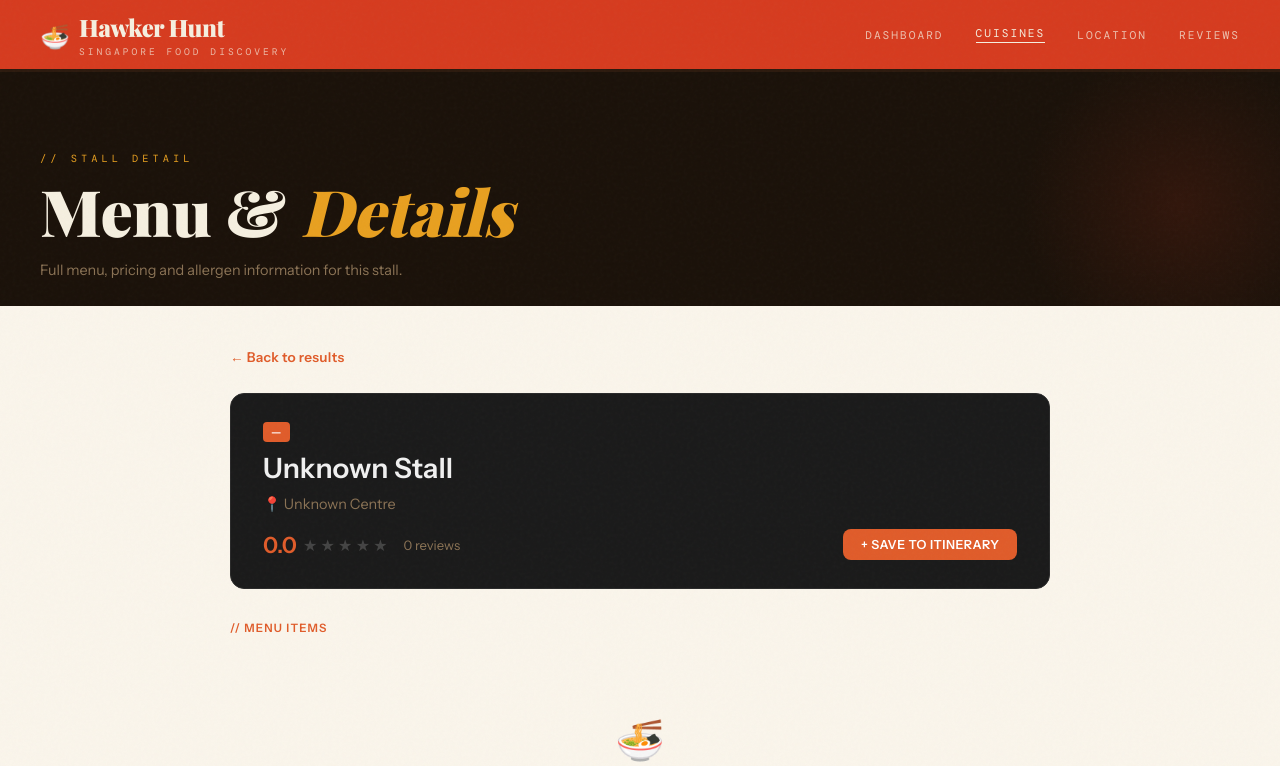
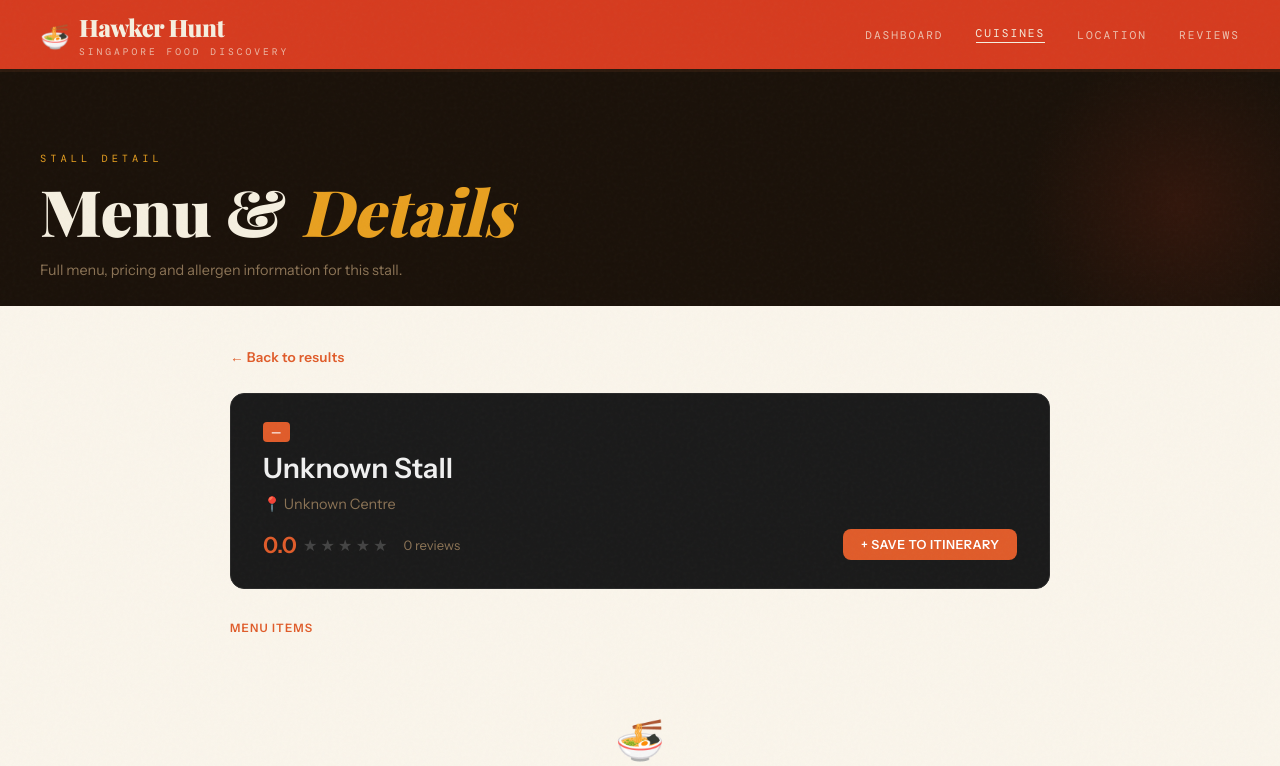
Before and after one commit to HengLiEn/TouristApp_BC3413, a Flask app: template TouristApp_BC3413/templates/feature_pricing.html in a window 1280 px wide. Shown: the top 766 px of the page. Run offline with Flask 3, Linux system fonts and the light colour scheme; the template is opened without the code that fills it, so the values that code supplies are empty; parts of the project's set-up code (start-up, migrations or seed data) failed here and were passed over; some web fonts are replaced.

```diff
--- a/TouristApp_BC3413/templates/feature_pricing.html
+++ b/TouristApp_BC3413/templates/feature_pricing.html
@@ -239,7 +239,7 @@
 <!-- ── Hero (reuse existing hero style) ─── -->
 <section class="hero">
   <div class="hero-inner">
-    <p class="hero-eyebrow">// Stall Detail</p>
+    <p class="hero-eyebrow">Stall Detail</p>
     <h1 class="hero-title">Menu &amp; <em>Details</em></h1>
     <p class="hero-desc">Full menu, pricing and allergen information for this stall.</p>
   </div>
@@ -299,7 +299,7 @@
     </div>
 
     <!-- Menu table -->
-    <p class="section-heading">// Menu Items</p>
+    <p class="section-heading">Menu Items</p>
 
     {% if back_params and (back_params.allergens or (back_params.max_price | int) < 15) %}
     <div class="allergen-notice">
@@ -482,7 +482,7 @@
 
   <div class="reviews-section" id="reviews">
     <div style="display:flex;align-items:center;justify-content:space-between;flex-wrap:wrap;gap:0.5rem;margin-bottom:0.75rem;">
-      <p class="section-heading" style="margin-bottom:0;">// What People Say</p>
+      <p class="section-heading" style="margin-bottom:0;">What People Say</p>
       <div class="review-sort-bar" style="margin-bottom:0;">
         <a href="?stall_id={{ stall.stall_id }}&review_sort=helpful{% if back_params %}&cuisine={{ back_params.cuisine }}&stars={{ back_params.stars }}&sort={{ back_params.sort }}&q={{ back_params.q }}&max_price={{ back_params.max_price }}{% for a in back_params.allergens %}&allergens={{ a }}{% endfor %}{% endif %}#reviews"
            class="review-sort-btn {{ 'active' if review_sort == 'helpful' or not review_sort }}">
```
